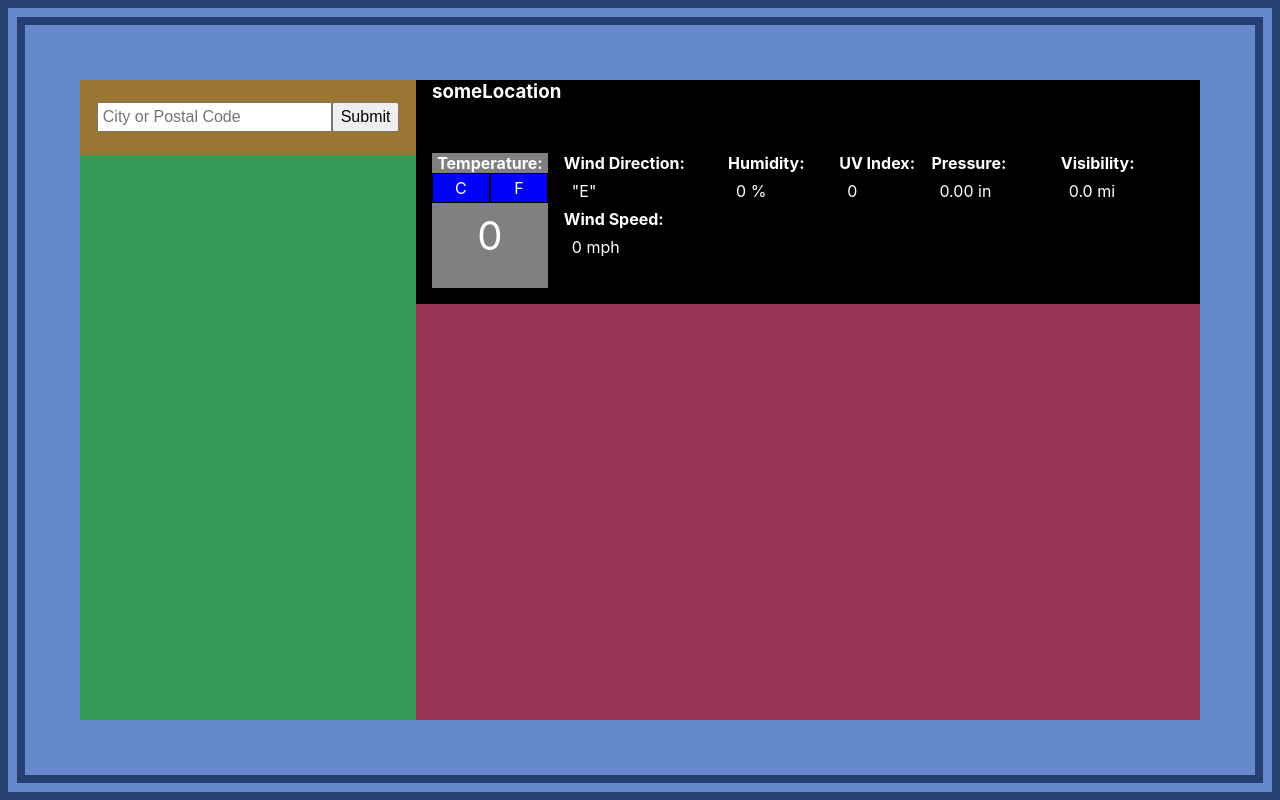
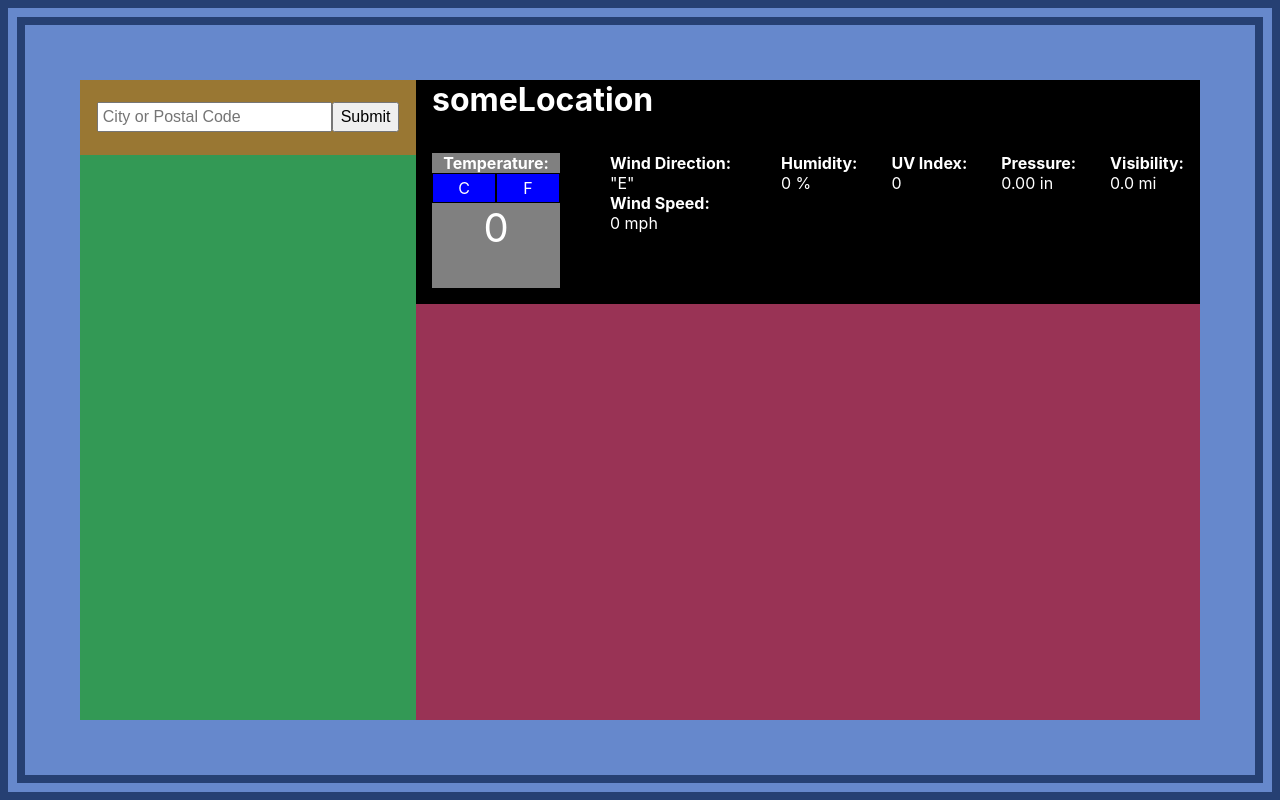
Before and after one commit to CHart-Cavanaugh/WeatherApp, a React (Create React App) app: page / in a window 1280 px wide. Built offline with nearby package versions, Linux system fonts and the light colour scheme.

Commit message:
Update #1: Reduce nesting in "_weatherInformation.scss"
Update #2: Optimize class names and style rules
for the "WeatherInformation" component.

```diff
--- a/src/components/WeatherInformation.tsx
+++ b/src/components/WeatherInformation.tsx
@@ -41,7 +41,7 @@ export function WeatherInformation(): JSX.Element {
       <header>
         <section id="location-info">
           <h3 id="location-val"
-            className="weather-info-label"
+            className="info-label"
           >
             someLocation
           </h3>
@@ -49,7 +49,7 @@ export function WeatherInformation(): JSX.Element {
         <section id="main-info">
           <div id="temp-info">
             <h4 id="current-temp-label"
-              className="weather-info-label"
+              className="info-label"
             >
               Temperature:
             </h4>
@@ -65,69 +65,83 @@ export function WeatherInformation(): JSX.Element {
                 F
               </p>
             </div>
-            <p id="current-temp-val">
+            <p id="current-temp-val"
+              className="info-val"
+            >
               0
             </p>
           </div>
           <div id="wind-info">
             <div id="wind-dir-info">
               <h4 id="wind-dir-label"
-                className="weather-info-label"
+                className="info-label"
               >
                 Wind Direction:
               </h4>
-              <p id="wind-dir-val">
+              <p id="wind-dir-val"
+                className="info-val"
+              >
                 "E"
               </p>
             </div>
             <div id="wind-speed-info">
               <h4 id="wind-speed-label"
-                className="weather-info-label"
+                className="info-label"
               >
                 Wind Speed:
               </h4>
-              <p id="wind-speed-val">
+              <p id="wind-speed-val"
+                className="info-val"
+              >
                 <span>0</span> <span>mph</span>
               </p>
             </div>
           </div>
           <div id="humidity-info">
             <h4 id="humidity-label"
-              className="weather-info-label"
+              className="info-label"
             >
               Humidity:
             </h4>
-            <p id="humidity-val">
+            <p id="humidity-val"
+              className="info-val"
+            >
               <span>0</span> <span>%</span>
             </p>
           </div>
           <div id="uv-index-info">
             <h4 id="uv-index-label"
-              className="weather-info-label"
+              className="info-label"
             >
               UV Index:
             </h4>
-            <p id="uv-index-val">
+            <p id="uv-index-val"
+              className="info-val"
+            >
               0
             </p>
           </div>
           <div id="pressure-info">
             <h4 id="pressure-label"
-              className="weather-info-label"
+              className="info-label"
             >
               Pressure:
             </h4>
-            <p id="pressure-val">
+            <p id="pressure-val"
+              className="info-val"
+            >
               <span>0.00</span> <span>in</span>
             </p>
           </div>
           <div id="visibility-info">
             <h4 id="visibility-label"
-              className="weather-info-label"
+              className="info-label"
             >
               Visibility:
             </h4>
-            <p id="visibility-val">
+            <p id="visibility-val"
+              className="info-val"
+            >
               <span>0.0</span> <span>mi</span>
             </p>
           </div>
--- a/src/components/_weatherInformation.scss
+++ b/src/components/_weatherInformation.scss
@@ -15,23 +15,6 @@
     display: flex;
     flex-direction: column;
     justify-content: space-between;
-
-
-
-    p,
-    h1,
-    h2,
-    h3,
-    h4,
-    h5,
-    h6 {
-
-      color: white;
-      margin: 0;
-      display: inline-block;
-      padding: .5rem;
-
-    }
 
 
 
@@ -55,23 +38,41 @@
 
     }
 
+  }
 
+  section {
 
-    .weather-info-label {
+    height: 65%;
+    background: hsl(340, 50%, 40%);
 
-      padding: 0;
+  }
 
 }
 
 
 
+.info-label,
+.info-val,
+.temp-unit {
+
+  color: white;
+  margin: 0;
+  display: block;
+
+}
+
+#location-info {
+
   #location-val {
 
     width: 100%;
+    font-size: 2rem;
 
   }
 
+}
 
+#main-info {
 
   #temp-info {
 
@@ -116,23 +117,6 @@
     flex-direction: column;
     margin: 0 1rem;
 
-
-
-      .weather-info-label {
-
-        padding: 0;
-
-      }
-
-    }
-
-  }
-
-  section {
-
-    height: 65%;
-    background: hsl(340, 50%, 40%);
-
   }
 
 }
@@ -154,7 +138,20 @@
       height: 35%;
       background: black;
 
+    }
 
+    section {
+
+      height: 65%;
+      background: hsl(340, 50%, 40%);
+
+    }
+
+  }
+
+
+
+  #main-info {
 
     #temp-info {
 
@@ -168,13 +165,4 @@
 
   }
 
-    section {
-
-      height: 65%;
-      background: hsl(340, 50%, 40%);
-
 }
-
-  }
-
-}
```
Lines whose indentation alone changed are shown as unchanged.
